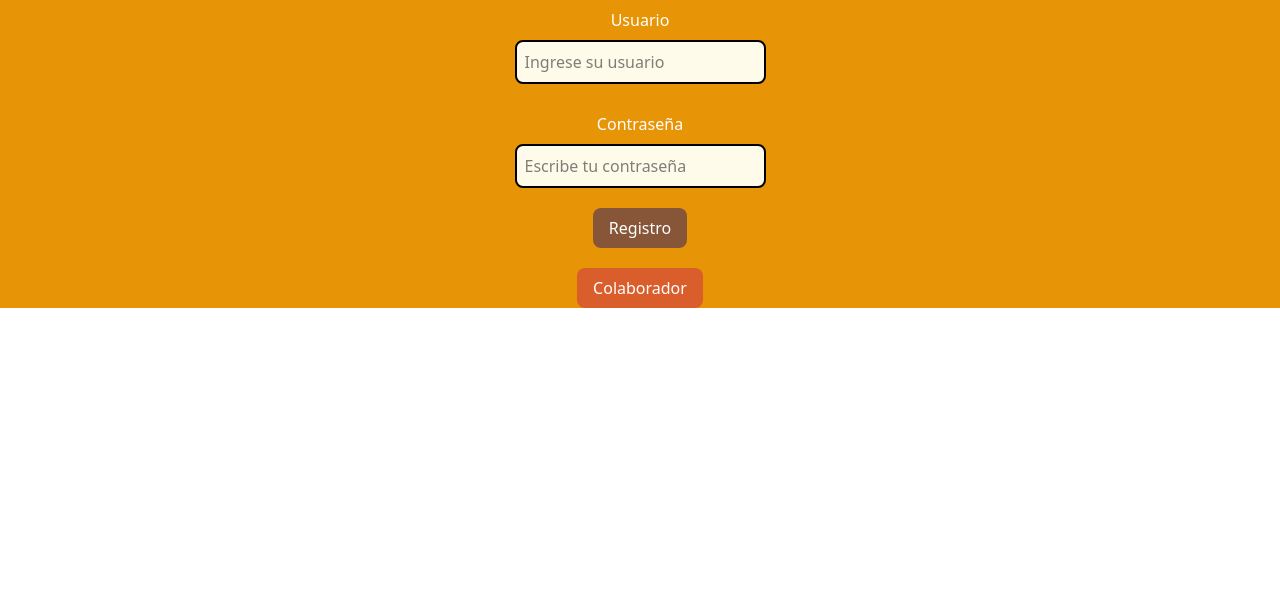
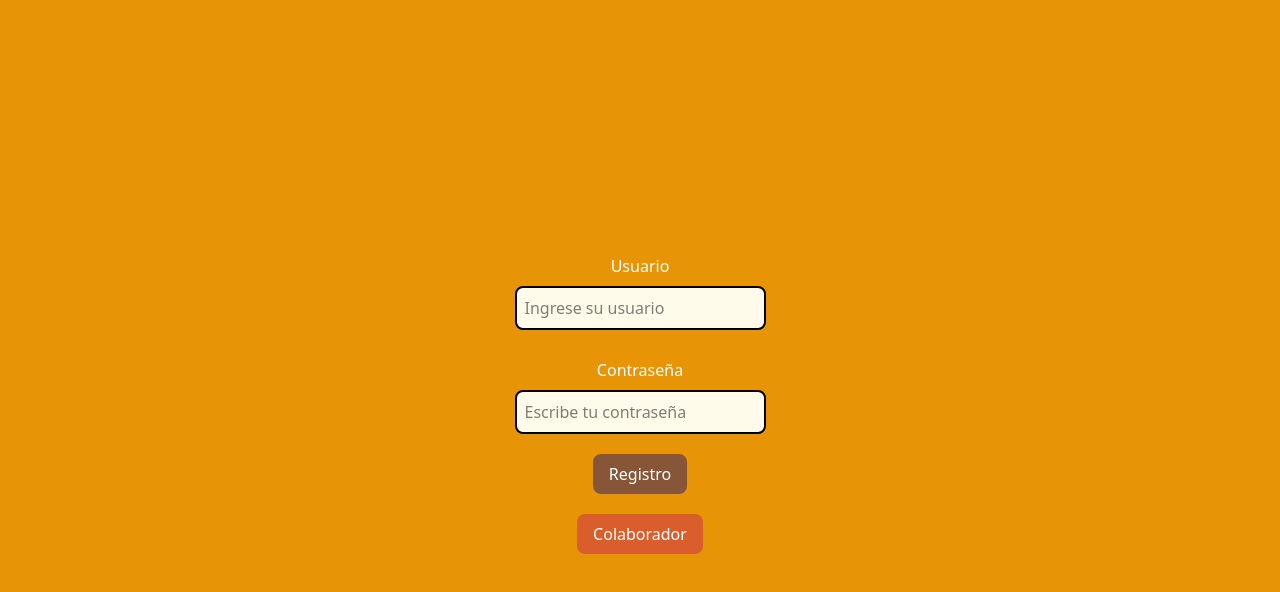
Before and after one commit to bohorquezbs/servicosDeRestaurante, a React (Vite) app: page / in a window 1280 px wide. Shown: the top 592 px of the page. Built offline with nearby package versions, Linux system fonts and the light colour scheme.

Commit message:
menu styles added

```diff
--- a/src/App.jsx
+++ b/src/App.jsx
@@ -8,7 +8,10 @@ function App() {
 
   return (
     <>
+    <div className='w-full h-screen'>
+
      <MenuPrincipal/>
+     </div>
     </>
   )
 }
--- a/src/components/MenuPrincipal.jsx
+++ b/src/components/MenuPrincipal.jsx
@@ -22,5 +22,6 @@ export function MenuPrincipal() {
                 </button>
             </div>
         </div>
+
     )
 }
```
